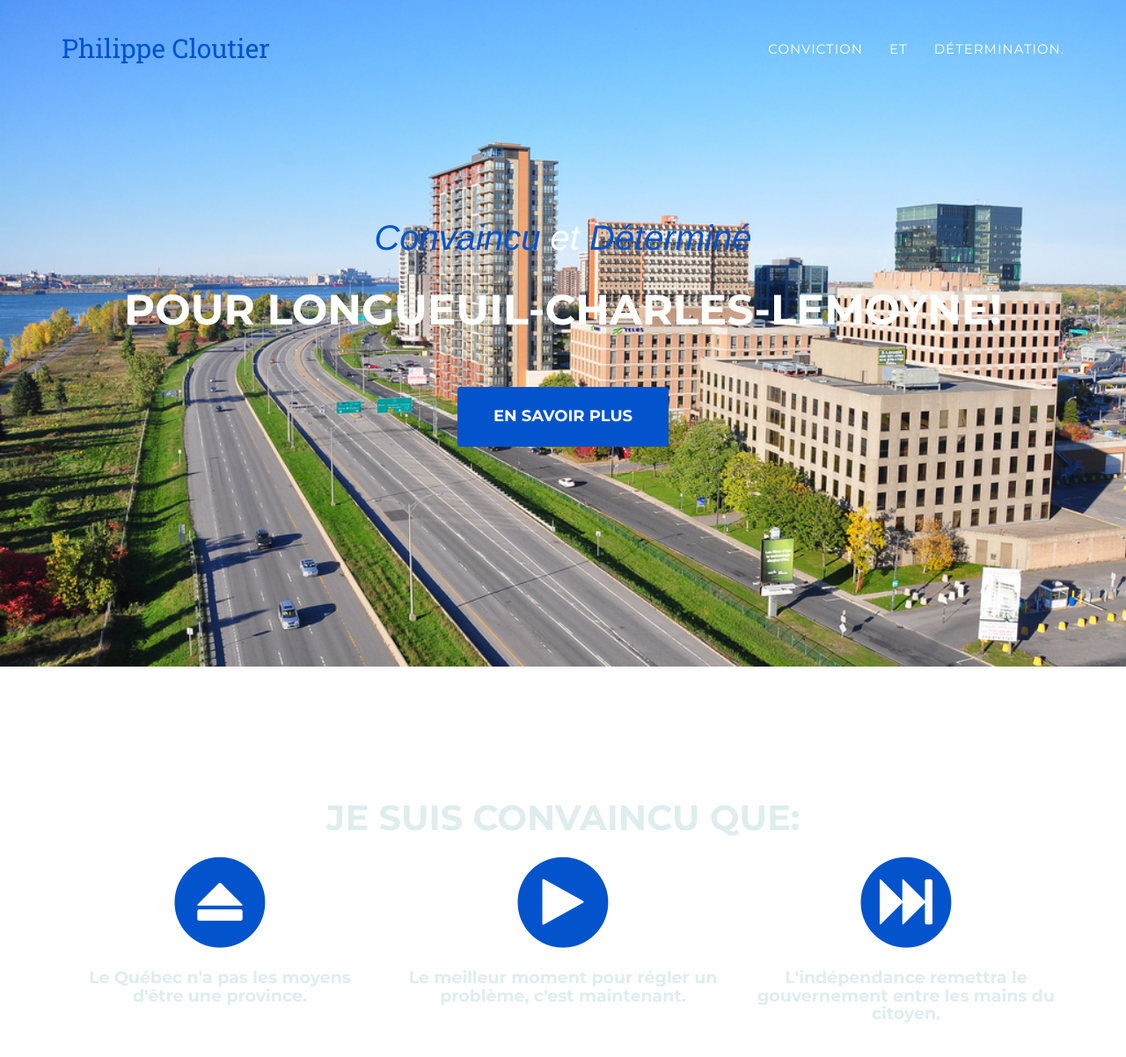
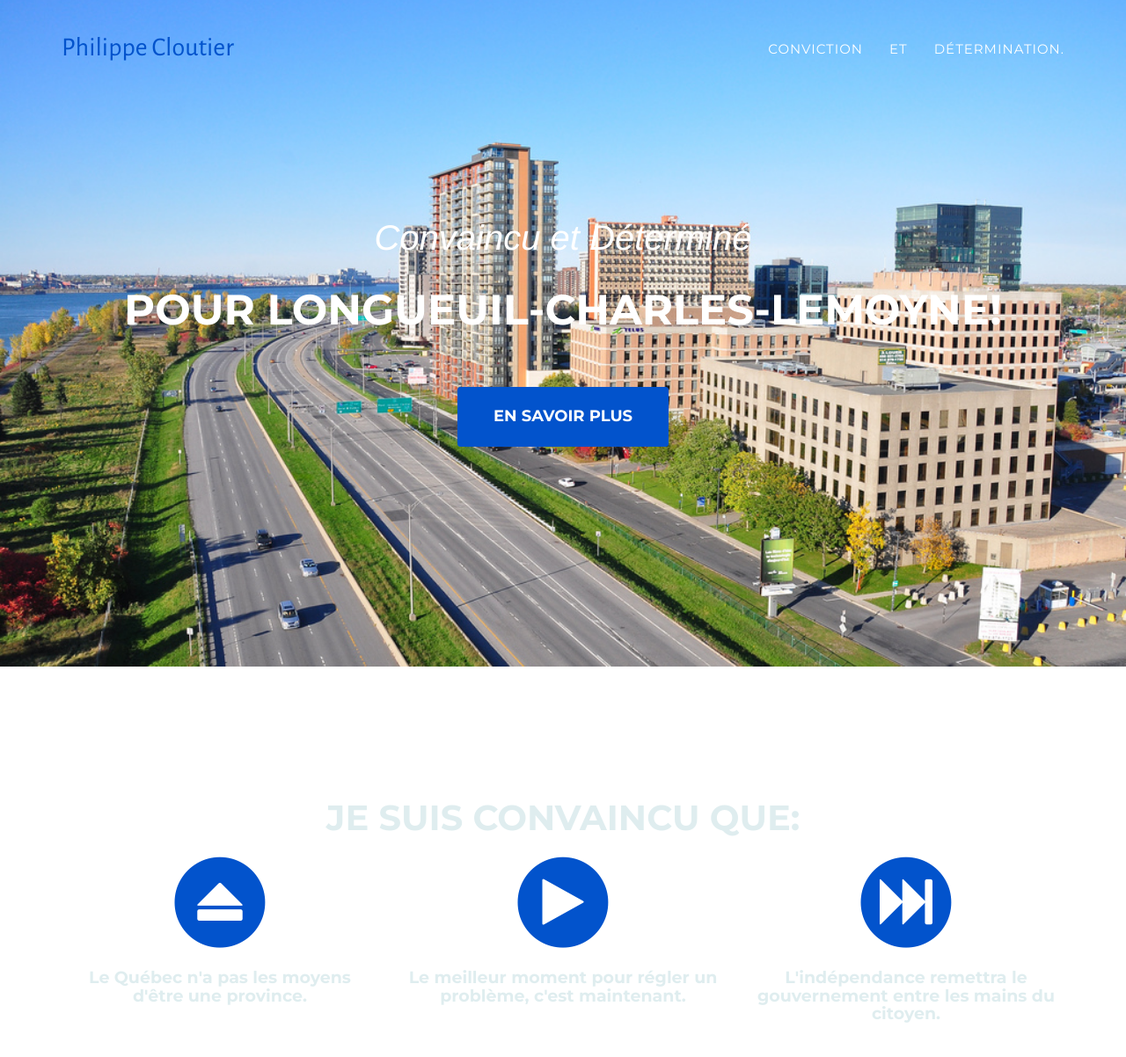
Before and after one commit to p-cloutier/p-cloutier.github.io, a Jekyll site: the page built from index.html, in a window 1280 px wide and 1400 px high. Shown: the top 1202 px of the window at 88% size. Built offline with Jekyll 4.4.1, drawn with Linux system fonts in a browser that asks for light colours; some web fonts are replaced; some of the changed text lies outside the part shown.

Commit message:
Changement de police et du texte.

```diff
--- a/_includes/a-propos.html
+++ b/_includes/a-propos.html
@@ -4,14 +4,14 @@
             <div class="row">
                 <div class="col-lg-12 text-center">
                     <h2 class="section-heading">Un militant engagé</h2>
-                    <h3 class="section-subheading text-muted">et ta mèèèèèère.</h3>
+                    <h3 class="section-subheading text-muted">pour Longueuil-Charles-Lemoyne.</h3>
                 </div>
             </div>
             <div class="row">
                 <div class="col-lg-3">
                 </div>
                 <div class="col-lg-9">
-                    <p>Philippe Cloutier est un </p>
+                    <p>Philippe Cloutier.</p>
                     <p></p>
                 </div>
             </div>
--- a/_includes/css/agency.css
+++ b/_includes/css/agency.css
@@ -1,3 +1,7 @@
+.intro-lead-in a {
+    color: #fff;
+}
+
 .jonction {
 padding-top: 19.5px;
 padding-bottom: 19.5px;
@@ -183,7 +187,7 @@
 }
 
 .navbar-default .navbar-brand {
-    /*font-family: "Kaushan Script","Helvetica Neue",Helvetica,Arial,cursive;*/
+    font-family: "Alegreya Sans","Helvetica Neue",Helvetica,Arial,cursive;
     color: #{{ site.color.primary }};
 }
 
--- a/_includes/head.html
+++ b/_includes/head.html
@@ -13,7 +13,7 @@
     <!-- Custom Fonts -->
     <link rel="stylesheet" href="{{ "/css/font-awesome/css/font-awesome.min.css" | prepend: site.baseurl }}">
     <link href="http://fonts.googleapis.com/css?family=Montserrat:400,700" rel="stylesheet" type="text/css">
-    <link href='http://fonts.googleapis.com/css?family=Kaushan+Script' rel='stylesheet' type='text/css'>
+    <link href='http://fonts.googleapis.com/css?family=Alegreya+Sans' rel='stylesheet' type='text/css'>
     <link href="http://fonts.googleapis.com/css?family=Lato:400,700,400italic,700italic" rel="stylesheet" type="text/css">
     <link href='http://fonts.googleapis.com/css?family=Droid+Serif:400,700,400italic,700italic' rel='stylesheet' type='text/css'>
     <link href='http://fonts.googleapis.com/css?family=Roboto+Slab:400,100,300,700' rel='stylesheet' type='text/css'>
```
